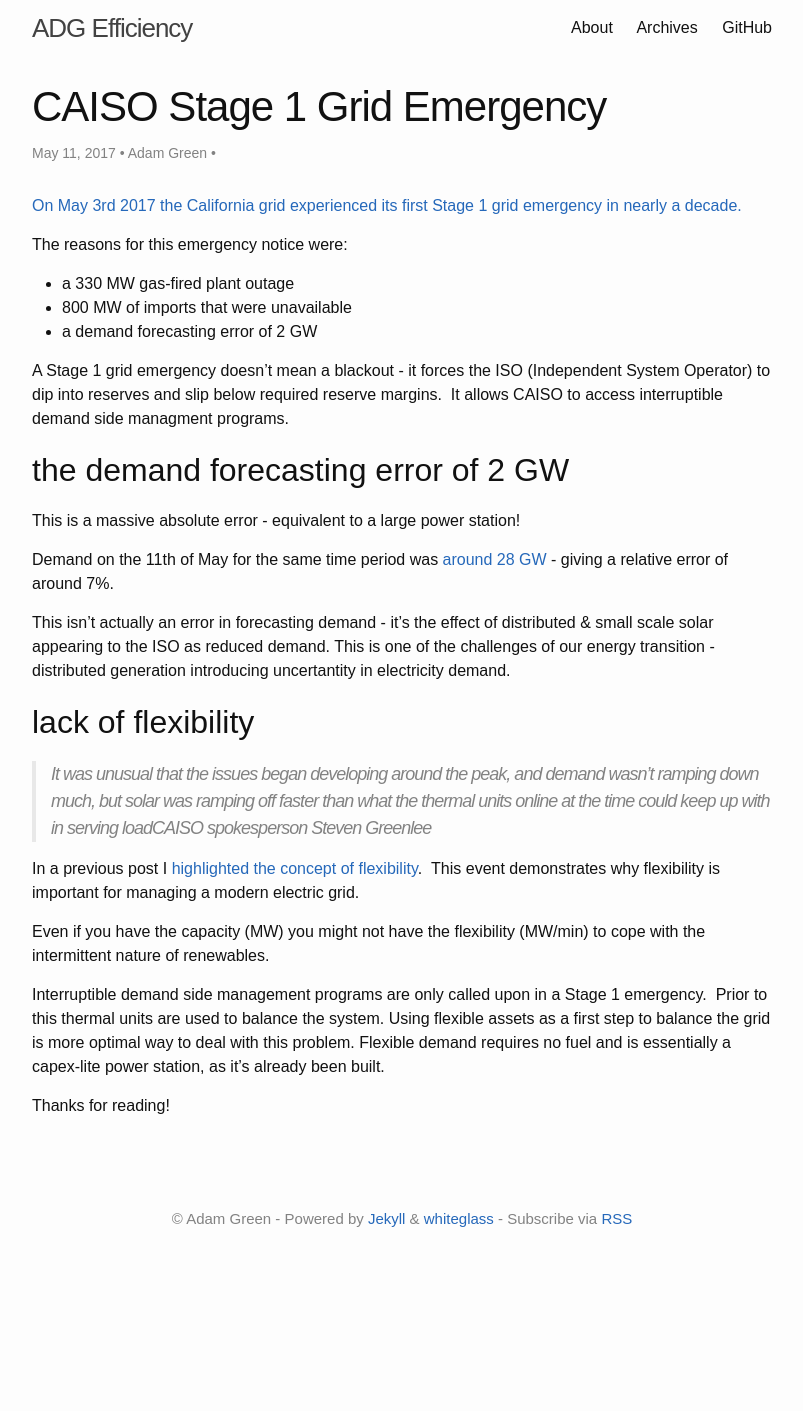
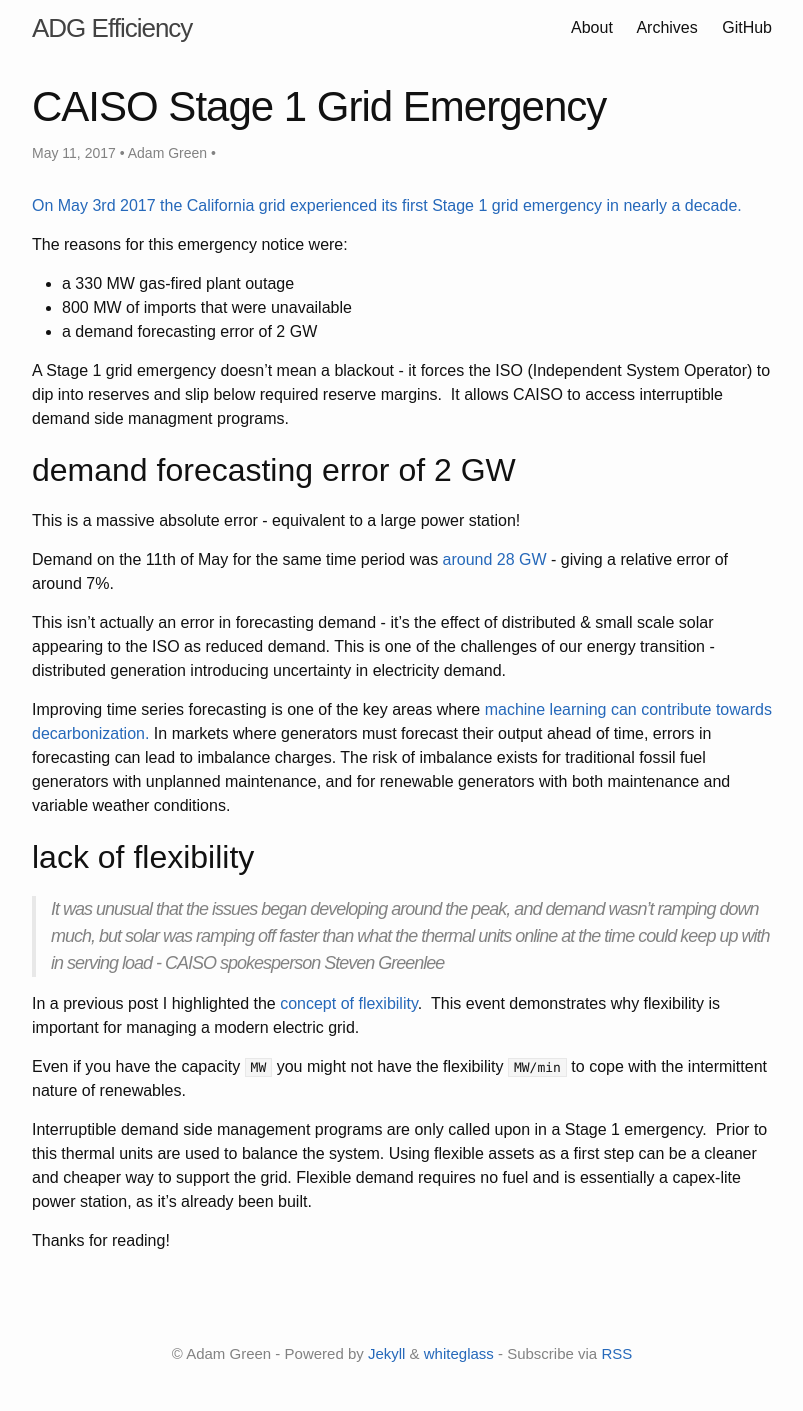
Before and after one commit to ADGEfficiency/adgefficiency.github.io, a Jekyll site: the page built from _posts/2017-05-11-caiso-stage-1-grid-emergency.md, in a window 1280 px wide. Shown: the whole page, without its empty margins (238-1041 px from the left). Built offline with Jekyll 4.4.1, drawn with Linux system fonts in a browser that asks for light colours; before the commit the page ends 1276 px from its top, so only the background shows below that.

Commit message:
spell check & format of caiso

```diff
--- a/_posts/2017-05-11-caiso-stage-1-grid-emergency.md
+++ b/_posts/2017-05-11-caiso-stage-1-grid-emergency.md
@@ -17,22 +17,24 @@ The reasons for this emergency notice were:
 
 A Stage 1 grid emergency doesn't mean a blackout - it forces the ISO (Independent System Operator) to dip into reserves and slip below required reserve margins.  It allows CAISO to access interruptible demand side managment programs.
 
-## the demand forecasting error of 2 GW
+## demand forecasting error of 2 GW
 
 This is a massive absolute error - equivalent to a large power station!
 
 Demand on the 11th of May for the same time period was [around 28 GW](http://www.caiso.com/outlook/SystemStatus.html) - giving a relative error of around 7%.
 
-This isn't actually an error in forecasting demand - it's the effect of distributed & small scale solar appearing to the ISO as reduced demand.  This is one of the challenges of our energy transition - distributed generation introducing uncertantity in electricity demand.
+This isn't actually an error in forecasting demand - it's the effect of distributed & small scale solar appearing to the ISO as reduced demand.  This is one of the challenges of our energy transition - distributed generation introducing uncertainty in electricity demand.
+
+Improving time series forecasting is one of the key areas where [machine learning can contribute towards decarbonization.](http://adgefficiency.com/machine-learning-in-energy-part-one/)  In markets where generators must forecast their output ahead of time, errors in forecasting can lead to imbalance charges.  The risk of imbalance exists for traditional fossil fuel generators with unplanned maintenance, and for renewable generators with both maintenance and variable weather conditions.
 
 ## lack of flexibility
 
-> It was unusual that the issues began developing around the peak, and demand wasn’t ramping down much, but solar was ramping off faster than what the thermal units online at the time could keep up with in serving load<cite>CAISO spokesperson Steven Greenlee</cite>
+> It was unusual that the issues began developing around the peak, and demand wasn’t ramping down much, but solar was ramping off faster than what the thermal units online at the time could keep up with in serving load - CAISO spokesperson Steven Greenlee
 
-In a previous post I [highlighted the concept of flexibility](http://adgefficiency.com/complexity-of-a-zero-carbon-grid/).  This event demonstrates why flexibility is important for managing a modern electric grid.
+In a previous post I highlighted the [concept of flexibility](http://adgefficiency.com/complexity-of-a-zero-carbon-grid/).  This event demonstrates why flexibility is important for managing a modern electric grid.
 
-Even if you have the capacity (MW) you might not have the flexibility (MW/min) to cope with the intermittent nature of renewables.
+Even if you have the capacity `MW` you might not have the flexibility `MW/min` to cope with the intermittent nature of renewables.
 
-Interruptible demand side management programs are only called upon in a Stage 1 emergency.  Prior to this thermal units are used to balance the system.  Using flexible assets as a first step to balance the grid is more optimal way to deal with this problem.  Flexible demand requires no fuel and is essentially a capex-lite power station, as it's already been built.
+Interruptible demand side management programs are only called upon in a Stage 1 emergency.  Prior to this thermal units are used to balance the system.  Using flexible assets as a first step can be a cleaner and cheaper way to support the grid.  Flexible demand requires no fuel and is essentially a capex-lite power station, as it's already been built.
 
 Thanks for reading!
```
